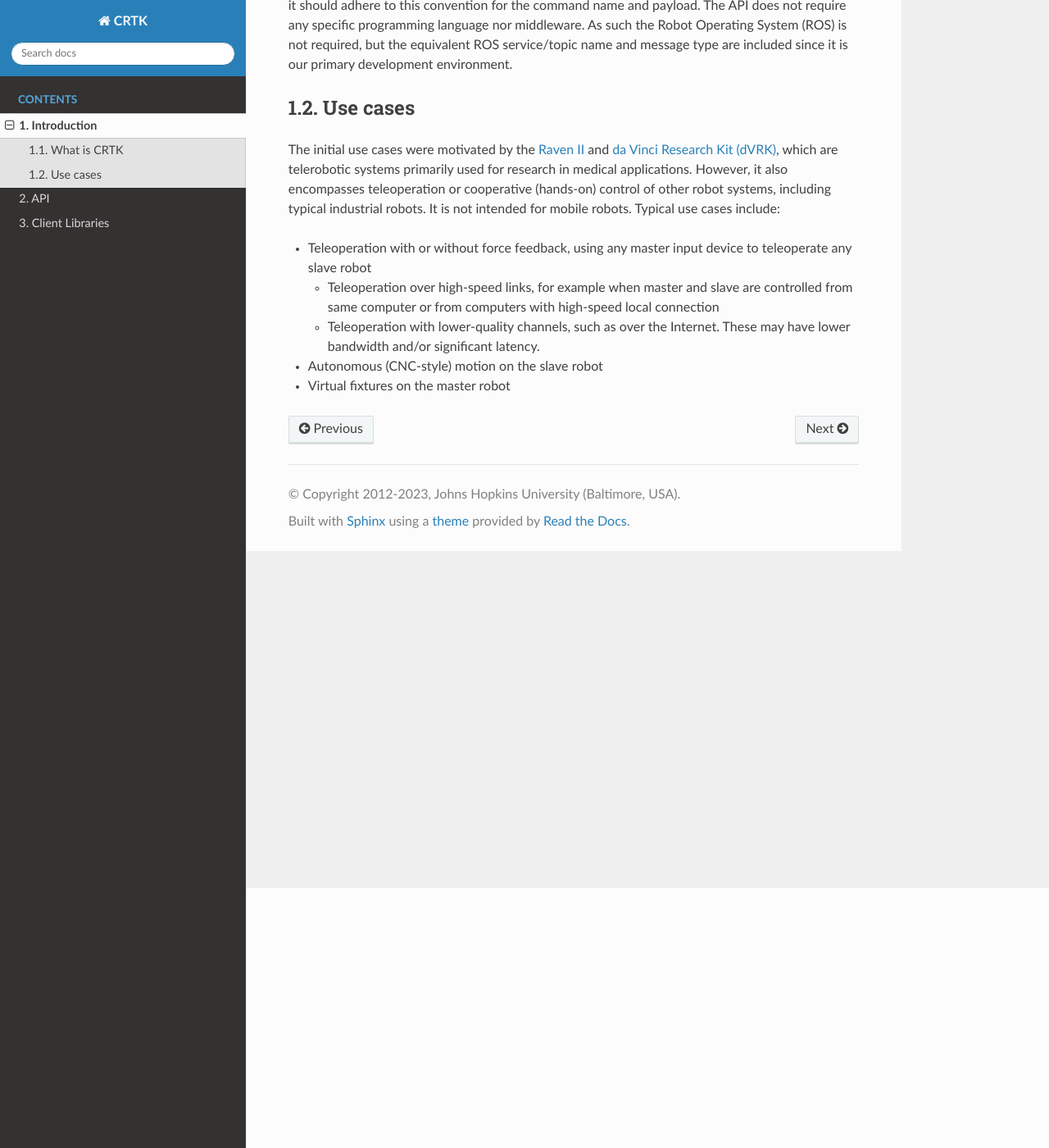
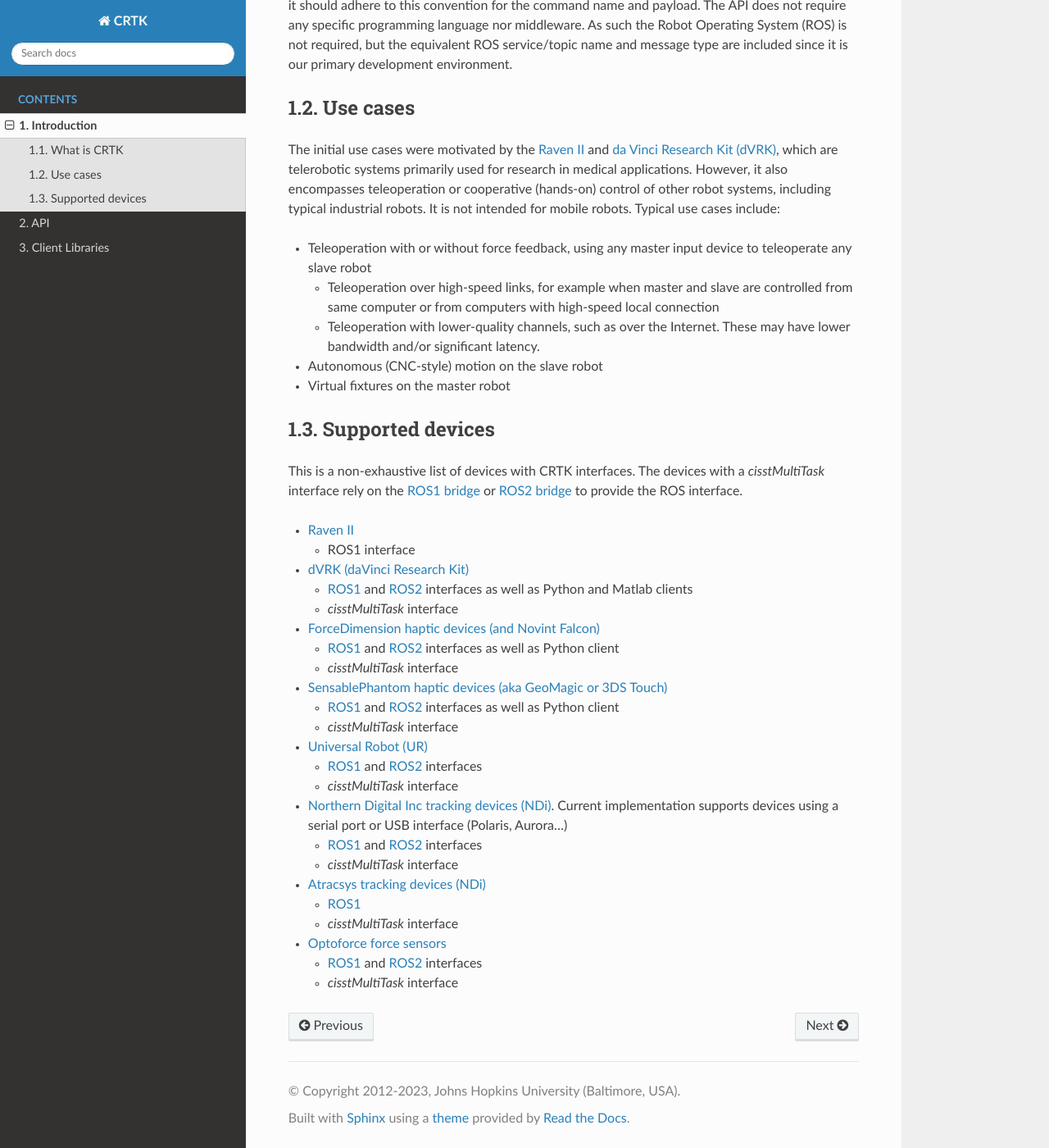
Before and after one commit to collaborative-robotics/documentation, a Sphinx documentation site: the page built from docs/pages/introduction.rst, in a window 1280 px wide and 1400 px high, scrolled down 317 px. Shown: the whole window at 82% size. Built offline with Sphinx 7.4.7 and the Read the Docs theme 2.0.0, drawn with Linux system fonts in a browser that asks for light colours.

Commit message:
Update introduction.rst

```diff
--- a/docs/pages/introduction.rst
+++ b/docs/pages/introduction.rst
@@ -46,3 +46,56 @@
 * Autonomous (CNC-style) motion on the slave robot
 
 * Virtual fixtures on the master robot
+
+
+*****************
+Supported devices
+*****************
+
+This is a non-exhaustive list of devices with CRTK interfaces.  The devices with a *cisstMultiTask* interface rely on the `ROS1 bridge <https://github.com/jhu-cisst/cisst-ros>`_ or `ROS2 bridge <https://github.com/jhu-cisst/cisst_ros2_crtk>`_ to provide the ROS interface.
+
+* `Raven II <https://applieddexterity.com/>`_
+
+  * ROS1 interface
+
+* `dVRK (daVinci Research Kit) <https://github.com/jhu-dvrk/sawIntuitiveResearchKit>`_
+
+  * `ROS1 <https://github.com/jhu-dvrk/dvrk-ros>`_ and `ROS2 <https://github.com/jhu-dvrk/ros2_dvrk_robot>`_ interfaces as well as Python and Matlab clients
+
+  * *cisstMultiTask* interface
+
+* `ForceDimension haptic devices (and Novint Falcon) <https://github.com/jhu-saw/sawForceDimensionSDK>`_
+
+  * `ROS1 <https://github.com/jhu-saw/sawForceDimensionSDK>`_ and `ROS2 <https://github.com/jhu-saw/sawForceDimensionSDKROS2>`_ interfaces as well as Python client
+
+  * *cisstMultiTask* interface
+
+* `SensablePhantom haptic devices (aka GeoMagic or 3DS Touch) <https://github.com/jhu-saw/sawSensablePhantom>`_
+
+  * `ROS1 <https://github.com/jhu-saw/sawSensablePhantom>`_ and `ROS2 <https://github.com/jhu-saw/sawSensablePhantomROS2>`_ interfaces as well as Python client
+
+  * *cisstMultiTask* interface
+
+* `Universal Robot (UR) <https://github.com/jhu-saw/sawUniversalRobot>`_
+
+  * `ROS1 <https://github.com/jhu-saw/sawUniversalRobot>`_ and `ROS2 <https://github.com/jhu-saw/sawUniversalRobotROS2>`_ interfaces
+
+  * *cisstMultiTask* interface
+
+* `Northern Digital Inc tracking devices (NDi) <https://github.com/jhu-saw/sawNDITracker>`_.  Current implementation supports devices using a serial port or USB interface (Polaris, Aurora...)
+
+  * `ROS1 <https://github.com/jhu-saw/sawNDITracker>`_ and `ROS2 <https://github.com/jhu-saw/sawNDITrackerROS2>`_ interfaces
+
+  * *cisstMultiTask* interface
+
+* `Atracsys tracking devices (NDi) <https://github.com/jhu-saw/sawAtracsysFusionTrack>`_
+
+  * `ROS1 <https://github.com/jhu-saw/sawAtracsysFusionTrack>`_
+
+  * *cisstMultiTask* interface
+
+* `Optoforce force sensors <https://github.com/jhu-saw/sawOptoforceSensor>`_
+
+  * `ROS1 <https://github.com/jhu-saw/sawOptoforceSensor>`_ and `ROS2 <https://github.com/jhu-saw/sawOptoforceSensorROS2>`_ interfaces
+
+  * *cisstMultiTask* interface
```
